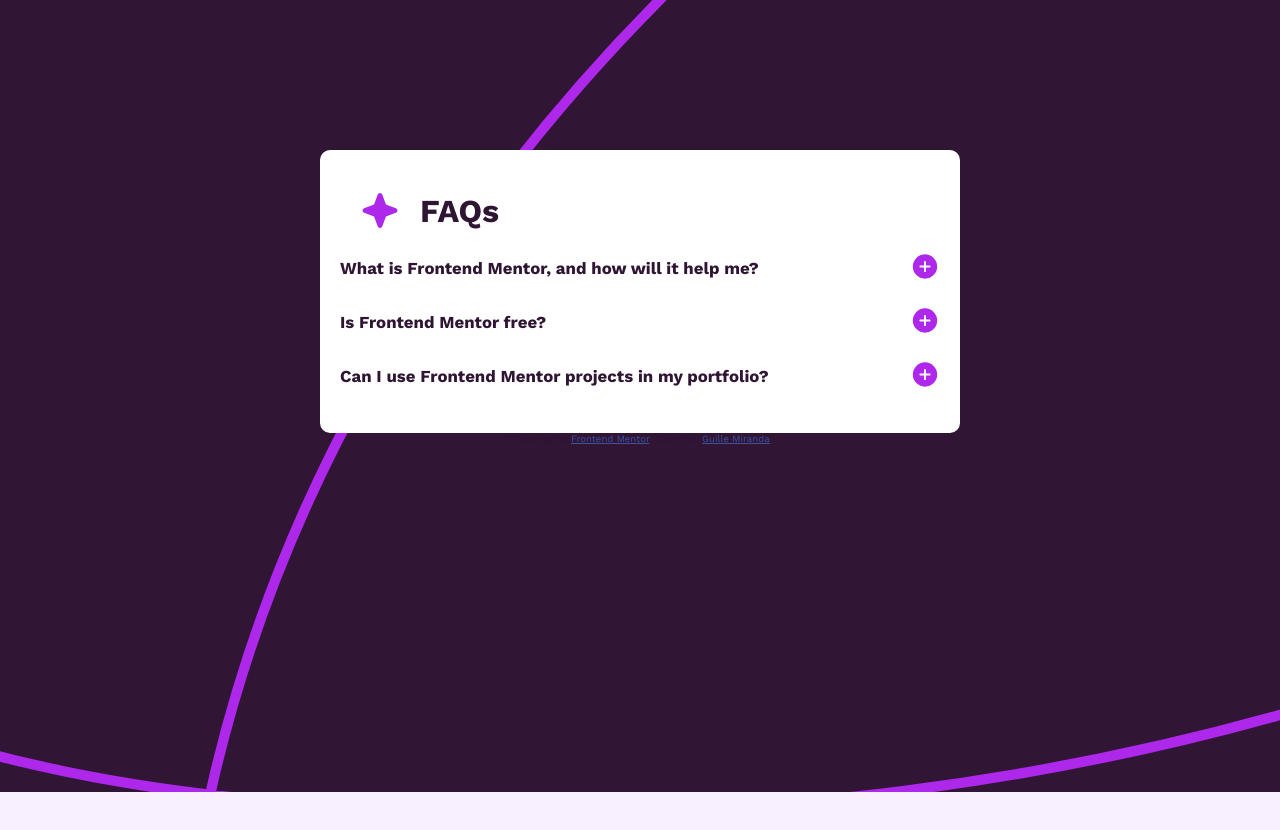
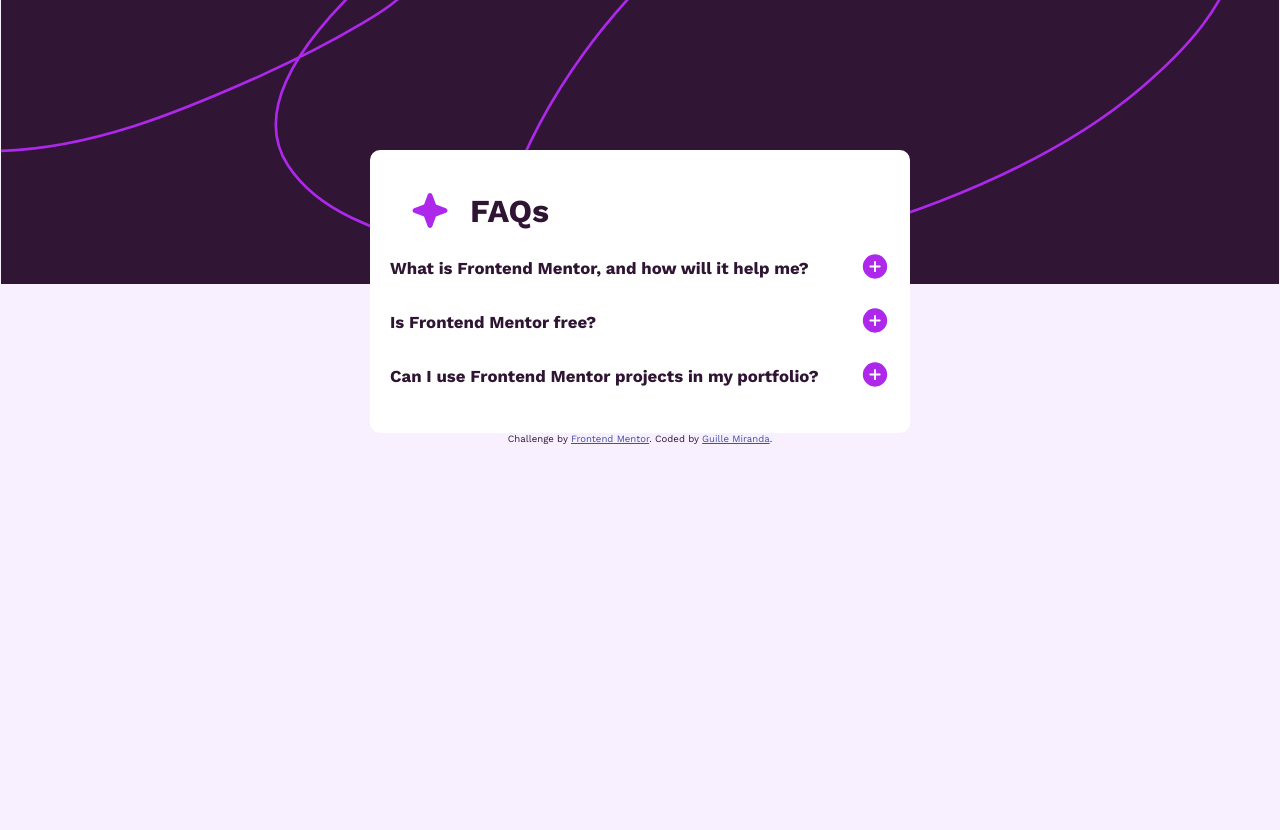
Before and after one commit to GuilleMiranda/frontendmentor_faq-accordion, a React (Vite) app: page / in a window 1280 px wide. Shown: the top 830 px of the page. Built offline with nearby package versions, Linux system fonts and the light colour scheme.

Commit message:
change width so it grows up to 540px, to match design

```diff
--- a/src/index.css
+++ b/src/index.css
@@ -41,7 +41,7 @@
 
 .accordion-container {
   min-width: 300px;
-  width: min(calc(100dvw - 100px), 640px);
+  width: min(calc(100dvw - 100px), 540px);
   padding: 20px;
 
   border-radius: 10px;
@@ -100,7 +100,7 @@
   }
 }
 
-@media screen and (min-width = 640px) {
+@media screen and (min-width: 640px) {
   body {
     background-image: url("./assets/images/background-pattern-desktop.svg");
   }
```
